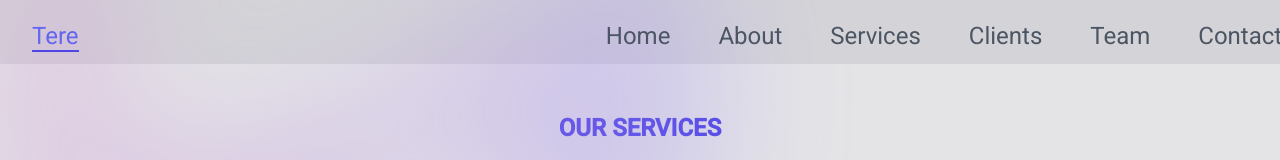
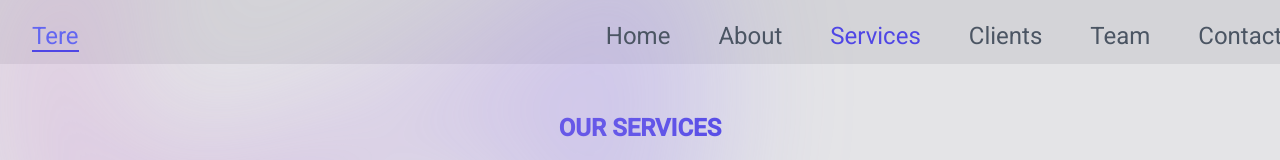
Before and after one commit to vipsamo/Teraan-ogistcs, a React (Create React App) app: page /services in a window 1280 px wide. Shown: the top 160 px of the page. Built offline with nearby package versions, Linux system fonts and the light colour scheme.

Commit message:
new updates

```diff
--- a/src/components/HomeServices.jsx
+++ b/src/components/HomeServices.jsx
@@ -1,5 +1,5 @@
 
-import graphic from '../assets/graphics.jpg'
+// import graphic from '../assets/graphics.jpg'
 import trading from '../assets/services/trading.jpg'
 import stationary from '../assets/services/stationary.jpg'
 import relief from '../assets/services/relief.jpg'
@@ -23,7 +23,7 @@ const services = [
     name: 'Office Furniture',
     description:
       'Tere investment limited supply and install furniture in offices and even homes and appartments',
-      img: graphic,
+
       img:furniture,
     },
   {
--- a/src/components/Nav.jsx
+++ b/src/components/Nav.jsx
@@ -3,6 +3,7 @@ import { useState } from 'react'
 import { Dialog } from '@headlessui/react'
 import { Bars3Icon, XMarkIcon } from '@heroicons/react/24/outline'
 import navigation from '../assets/link'
+import { NavLink } from 'react-router-dom'
 
 // const navigation = [
 //   { name: 'Product', href: '#' },
@@ -13,6 +14,9 @@ import navigation from '../assets/link'
 
 export default function Nav() {
   const [mobileMenuOpen, setMobileMenuOpen] = useState(false)
+  //const [active,setActive]=useState(false);
+
+
 
   return (
     <div className="isolate bg-zinc-300  w-full ">
@@ -64,9 +68,9 @@ export default function Nav() {
             </div>
             <div className="hidden lg:flex lg:min-w-0 lg:flex-1 justify-center lg:gap-x-12 text-2xl">
               {navigation.map((item) => (
-                <a key={item.id} href={item.path} className=" text-gray-600 hover:text-gray-500">
+                <NavLink key={item.id} to={item.path}  className={({ isActive }) => (!isActive ? ' text-gray-600 hover:text-gray-500':'text-indigo-600')}>
                   {item.title}
-                </a>
+                </NavLink>
               ))}
             </div>
 
--- a/src/pages/About.jsx
+++ b/src/pages/About.jsx
@@ -1,6 +1,6 @@
 import React from 'react'
 import bg from '../assets/bg.jpg'
-import Background from '../components/Background'
+
 const About = () => {
   return (
      <div>
--- a/src/pages/Contact.jsx
+++ b/src/pages/Contact.jsx
@@ -1,4 +1,4 @@
-import React, { useRef,useState } from 'react';
+import React, { useRef } from 'react';
 import emailjs from '@emailjs/browser';
 import {  FaEnvelope,FaPhone,FaPeriscope } from "react-icons/fa";
 import { ToastContainer, toast } from 'react-toastify';
--- a/src/pages/Services.jsx
+++ b/src/pages/Services.jsx
@@ -1,6 +1,6 @@
 
 // import Readmore from '../components/Readmore'
-import graphic from '../assets/graphics.jpg'
+//import graphic from '../assets/graphics.jpg'
 import trading from '../assets/services/trading.jpg'
 import stationary from '../assets/services/stationary.jpg'
 import relief from '../assets/services/relief.jpg'
@@ -31,7 +31,7 @@ const services = [
     name: 'Office Furniture',
     description:
       'Tere investment limited supply and install furniture in offices and even homes and appartments',
-      img: graphic,
+
       img:furniture,
     },
   {
--- a/tailwind.config.js
+++ b/tailwind.config.js
@@ -11,4 +11,5 @@ module.exports = {
 
   },
   plugins: [require('tailwind-scrollbar-hide')],
+
 }
```
Also changed, not shown: 1 other file (tests, documents, lock files or other folders).
